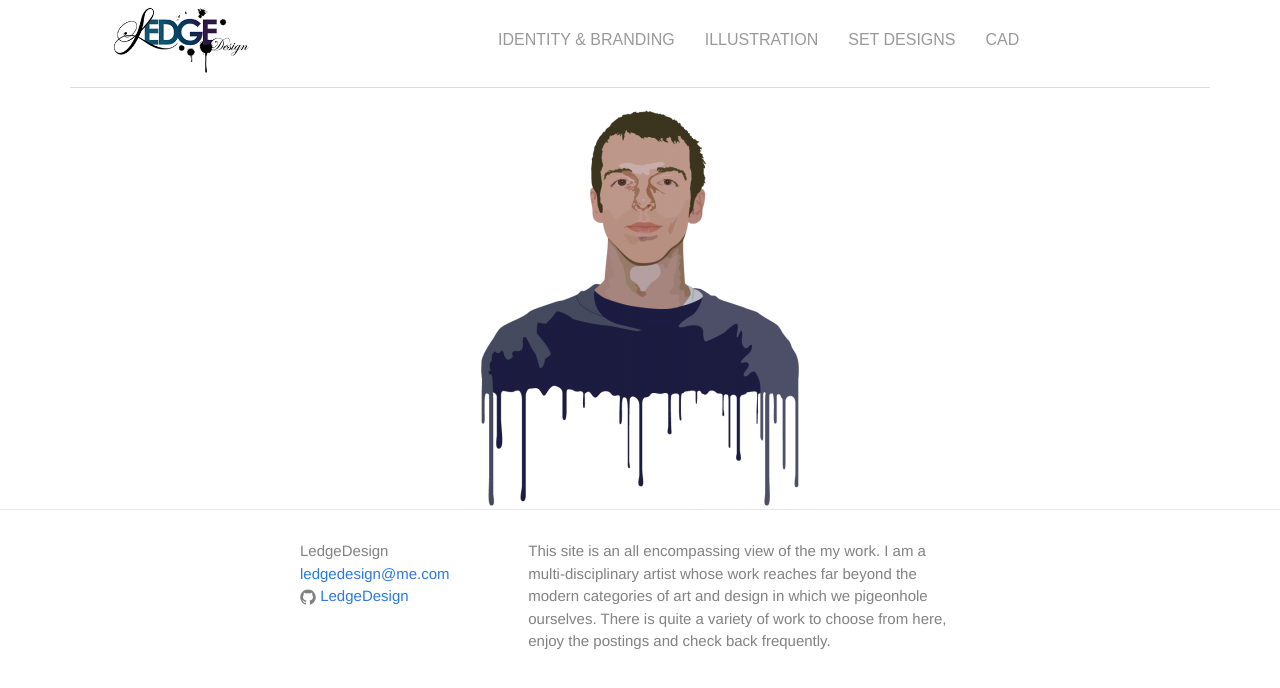
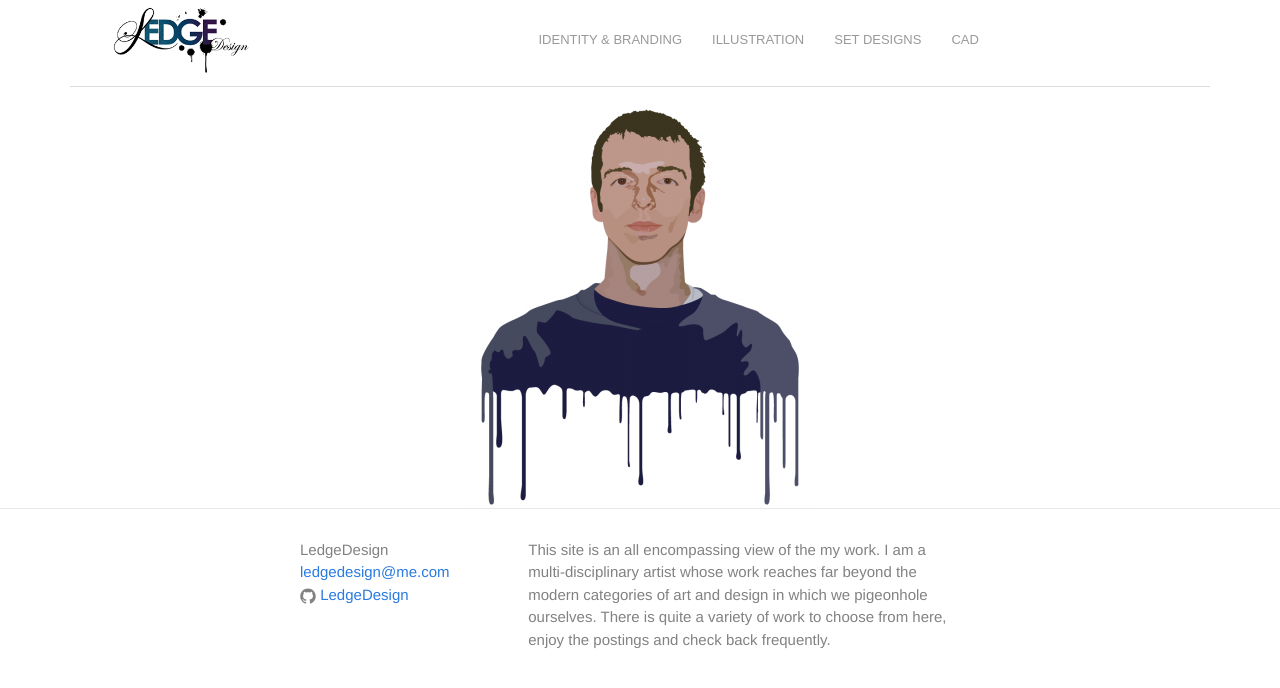
Before and after one commit to LedgeDesign/Home, a Jekyll site: the page built from index.html, in a window 1280 px wide. Shown: the top 688 px of the page. Built offline with Jekyll 4.4.1, drawn with Linux system fonts in a browser that asks for light colours; nearby versions of some CDN libraries; some web fonts are replaced.

Commit message:
Update main.scss

```diff
--- a/css/main.scss
+++ b/css/main.scss
@@ -7,8 +7,8 @@
 
 
 // Our variables
-$base-font-family: Helvetica, Arial, sans-serif;
-$base-font-size:   16px;
+$base-font-family: futura-mt, Helvetica, Arial, sans-serif;
+$base-font-size:   13px;
 $small-font-size:  $base-font-size * 0.875;
 $base-line-height: 1.5;
 
```
